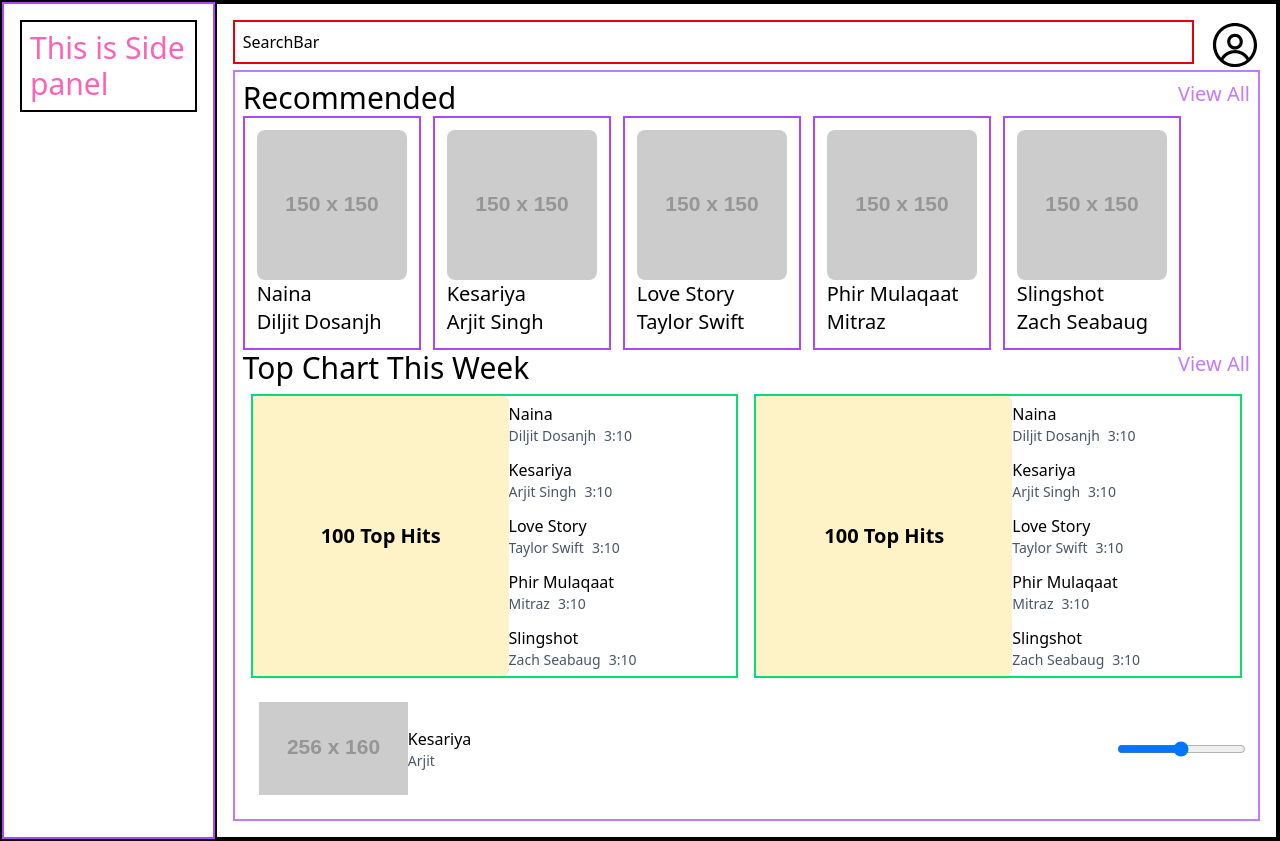
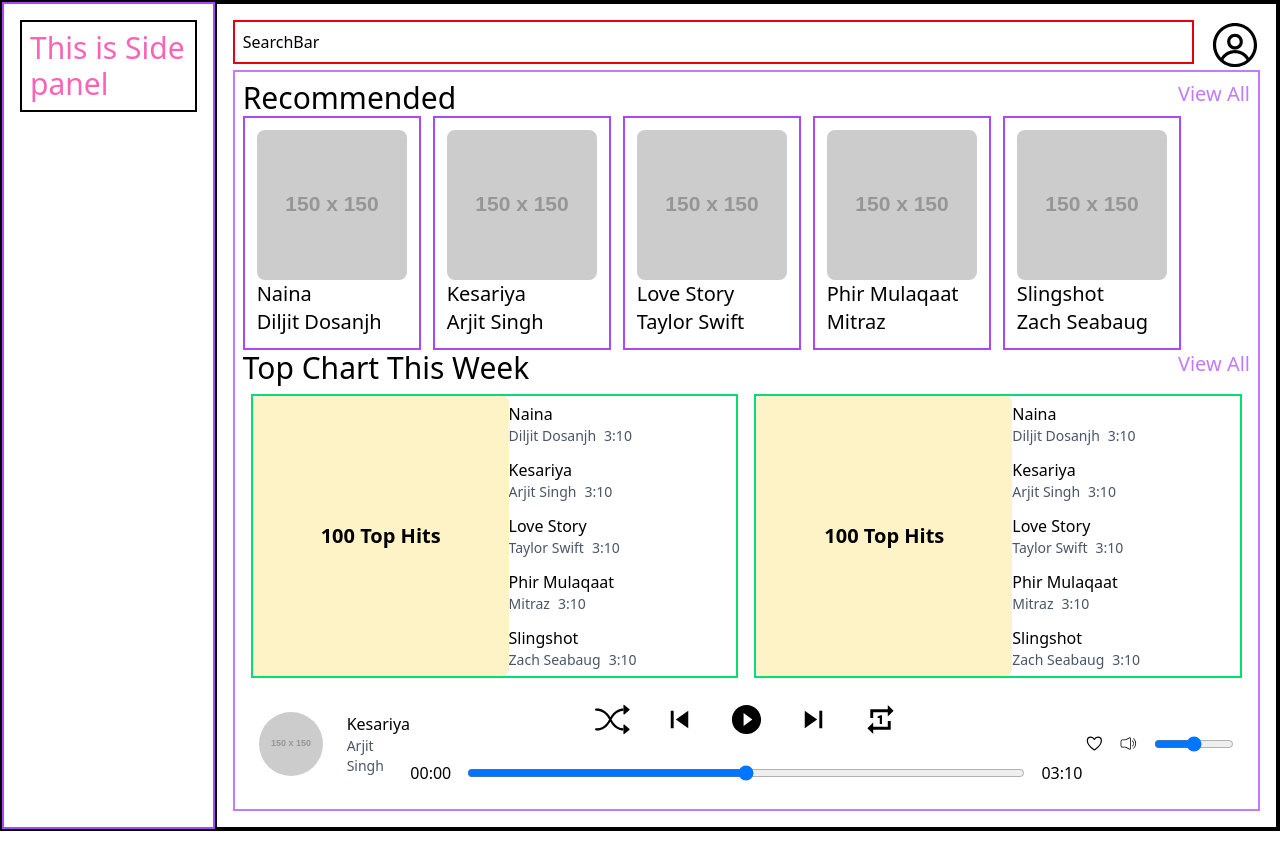
Before and after one commit to varuningle01/MusicVerse, a React (Vite) app: page / in a window 1280 px wide. Built offline with nearby package versions, Linux system fonts and the light colour scheme.

Commit message:
Player Layout Completed

```diff
--- a/src/child-components/Player.tsx
+++ b/src/child-components/Player.tsx
@@ -1,26 +1,52 @@
 import React from "react";
 import { IoHeartOutline } from "react-icons/io5";
 import { CiVolumeHigh } from "react-icons/ci";
+import { BsShuffle } from "react-icons/bs";
+import {
+  MdSkipPrevious,
+  MdOutlinePlayCircleFilled,
+  MdSkipNext,
+  MdOutlineRepeatOne,
+} from "react-icons/md";
 
 const Player = () => {
   return (
-    <div className="grid grid-cols-12 gap-x-4 justify-around p-4">
-      <div className="col-span-2 items-center flex">
+    <div className="grid grid-cols-12 gap-x-4 justify-around p-4 items-center">
+      <div className="col-span-2 items-center flex gap-x-6">
         <img
-          src="https://via.placeholder.com/256x160"
+          src="https://placehold.jp/150x150.png"
           alt="Music"
-          className="w-full h-full"
+          className="w-16 h-16 rounded-full object-cover"
         ></img>
         <div>
           Kesariya
-          <p className="text-sm text-gray-600">Arjit</p>
+          <p className="text-sm text-gray-600">Arjit Singh</p>
         </div>
       </div>
-      <div className="col-span-8"></div>
+      <div className="col-span-8 justify-center flex flex-col items-center gap-y-6">
+        <div className="flex items-center gap-x-8">
+          <BsShuffle size={35} />
+          <MdSkipPrevious size={35} />
+          <MdOutlinePlayCircleFilled size={35} />
+          <MdSkipNext size={35} />
+          <MdOutlineRepeatOne size={35} />
+        </div>
+        <div className="w-2xl flex flex-row justify-evenly items-center gap-x-4">
+          <span>00:00</span>
+          <input
+            type="range"
+            className="w-full h-2 bg-gray-200 rounded-lg cursor-pointer"
+          />
+          <span> 03:10</span>
+        </div>
+      </div>
       <div className="col-span-2 flex gap-x-4 items-center">
-        <IoHeartOutline size={20} />
-        <CiVolumeHigh size={20} />
-        <input type="range" />
+        <IoHeartOutline size={35} />
+        <CiVolumeHigh size={35} />
+        <input
+          type="range"
+          className="w-full h-2 bg-gray-200 rounded-lg cursor-pointer"
+        />
       </div>
     </div>
   );
```
